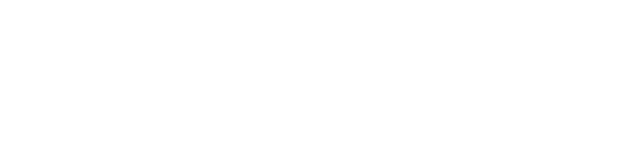
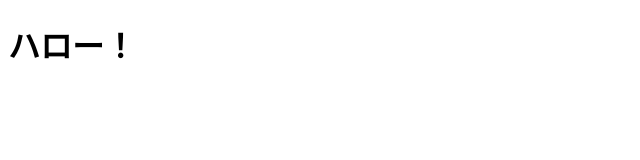
Before and after one commit to araiterumi/git-practice3, a plain HTML site: page index.html in a window 1280 px wide. Shown: the whole page, without its empty margins (0-640 px from the left). Drawn offline with Linux system fonts and the light colour scheme.

Commit message:
ｈ１を追加

```diff
--- a/index.html
+++ b/index.html
@@ -6,6 +6,6 @@
     <title>Document</title>
 </head>
 <body>
-
+    <h1>ハロー！</h1>
 </body>
 </html>
```
